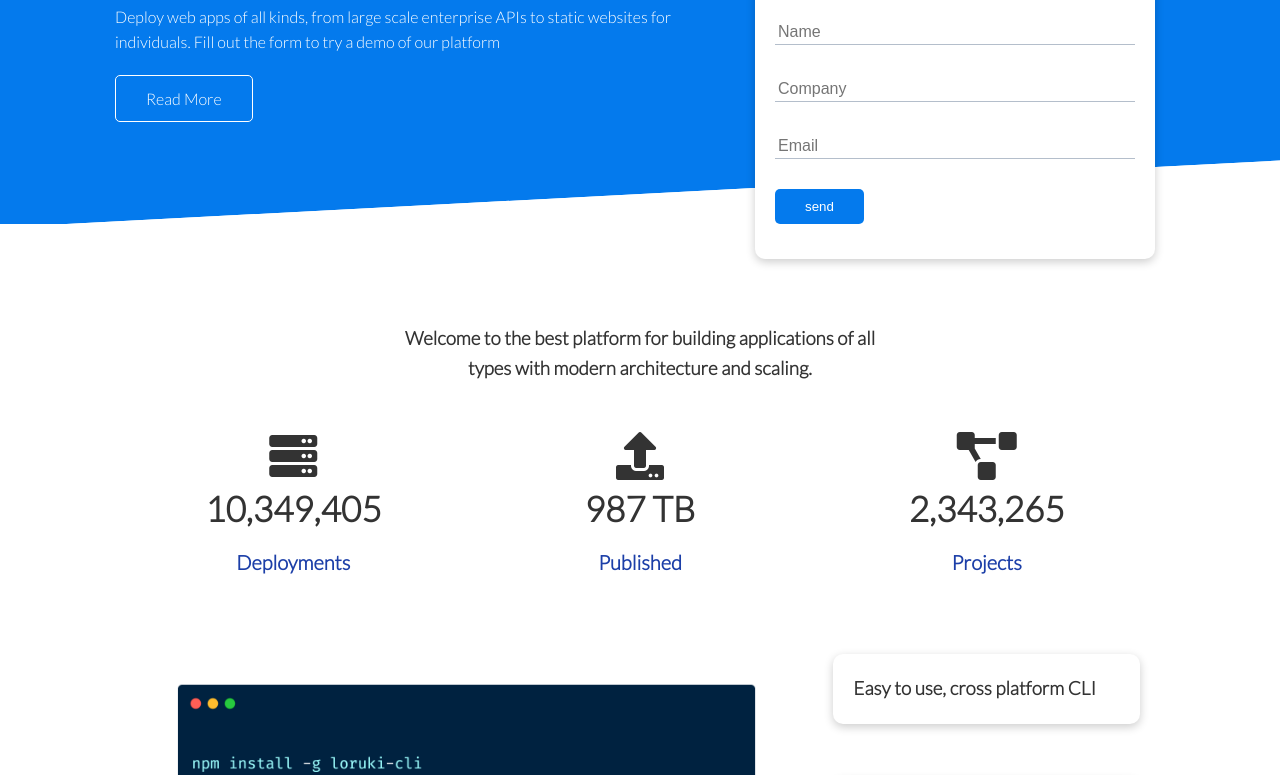
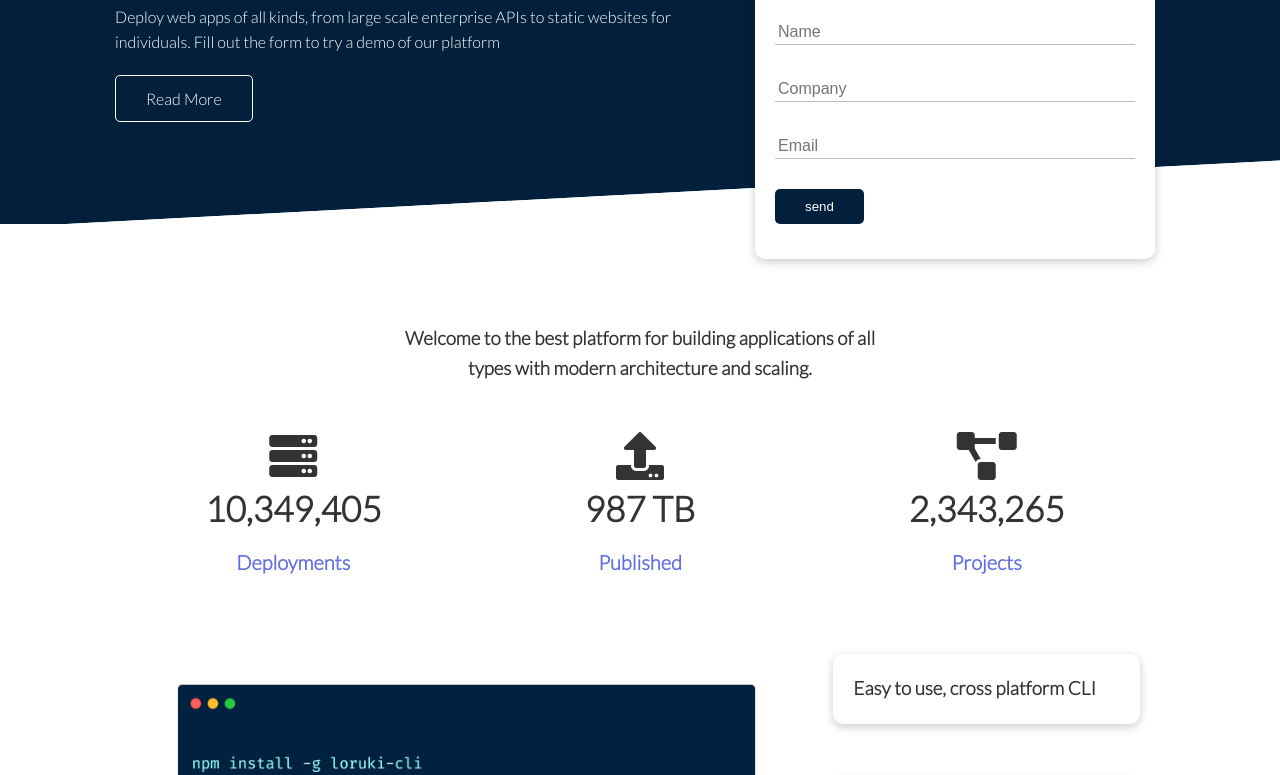
Before and after one commit to alex-lip/ResponsiveWebsite, a plain HTML site: page index.html in a window 1280 px wide. Shown: the part 246-1021 px from the top of the page. Drawn offline with Linux system fonts and the light colour scheme.

Commit message:
first commit

```diff
--- a/css/style.css
+++ b/css/style.css
@@ -1,9 +1,10 @@
 @import url('https://fonts.googleapis.com/css2?family=Lato:wght@300&display=swap');
 
 :root {
-    --primary-color: #047AED;
-    --secondary-color: #1C3FA8;
-    --dark-color: #002240;
+    --primary-color: #02203C;
+    --secondary-color: #626EE3;
+    --dark-color: #15314B;
+    --accent-color: #F44292;
     --light-color: #f4f4f4;
     --success-color: #5CB85C;
     --error-color: #D9534F;
```
